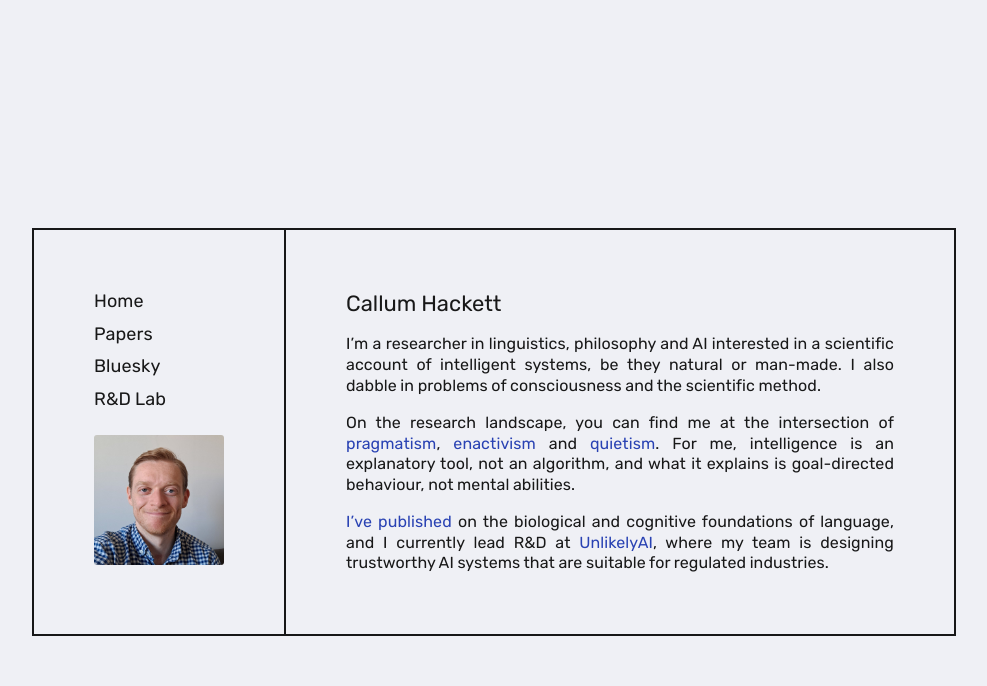
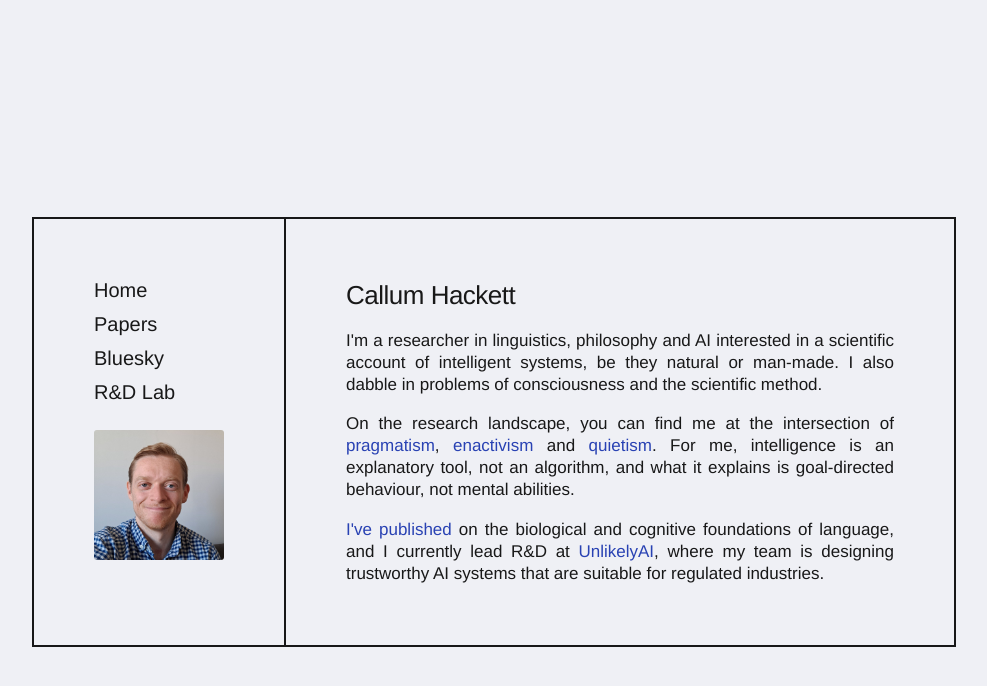
Before and after one commit to callumhackett/callumhackett.github.io, a Jekyll site: the page built from index.md, in a window 1280 px wide. Shown: the top 686 px of the page, without its empty margins (146-1133 px from the left). Built offline with Jekyll 4.4.1, drawn with Linux system fonts in a browser that asks for light colours; some web fonts are replaced.

Commit message:
style updates

```diff
--- a/_config.yml
+++ b/_config.yml
@@ -6,6 +6,10 @@ excerpt_separator: <!--more-->
 name: Callum Hackett
 description: Callum Hackett is a researcher in linguistics, philosophy and AI.
 author: Callum Hackett
+
+markdown: kramdown
+kramdown:
+  smart_quotes: ["apos", "apos", "quot", "quot"]
 
 # default page attributes
 defaults:
--- a/_includes/meta.html
+++ b/_includes/meta.html
@@ -16,7 +16,7 @@
 
         <link rel="preconnect" href="https://fonts.googleapis.com">
         <link rel="preconnect" href="https://fonts.gstatic.com" crossorigin>
-        <link href="https://fonts.googleapis.com/css2?family=Rubik:ital,wght@0,300..900;1,300..900&display=swap" rel="stylesheet">
+        <link href="https://fonts.googleapis.com/css2?family=Gabarito:wght@400..900&family=National+Park:wght@200..800&family=Public+Sans:ital,wght@0,100..900;1,100..900&family=Rubik:ital,wght@0,300..900;1,300..900&family=Stack+Sans+Text:wght@200..700&family=Zalando+Sans:ital,wght@0,200..900;1,200..900&display=swap" rel="stylesheet">
 
         <meta property="og:locale" content="en"/>
         <meta property="og:site_name" content="Callum Hackett"/>
--- a/_layouts/page.html
+++ b/_layouts/page.html
@@ -1,5 +1,5 @@
 {%- capture body-content -%}
-    {{ content | smartify }}
+    {{ content }}
 {%- endcapture -%}
 
 {% include meta.html body-content=body-content %}
--- a/assets/css/core.css
+++ b/assets/css/core.css
@@ -28,14 +28,16 @@ hr {
     font-family: var(--accent-font);
     font-size: var(--h2-size);
     line-height: 0;
+    font-weight: var(--link-weight);
 }
 h1, h2 {
     font-family: var(--accent-font);
     line-height: var(--headings-line-height);
+    letter-spacing: var(--title-spacing);
     word-spacing: var(--word-spacing);
 }
 h1 {
-    font-weight: normal;
+    font-weight: var(--title-weight);
     font-size: var(--h1-size);
     margin: 0 0 var(--p-size) 0;
 }
--- a/assets/css/variables.css
+++ b/assets/css/variables.css
@@ -5,24 +5,27 @@
     --computer-grey: hsl(229, 22.5%, 95%);
 
     /* Font Families */
-    --accent-font: 'Rubik', 'Helvetica', sans-serif;
-    --p-font: 'Rubik', 'Helvetica', sans-serif;
+    --accent-font: 'National Park', 'Helvetica', sans-serif;
+    --p-font: 'National Park', 'Helvetica', sans-serif;
     --code-font: 'CommitMonoV143', monospace;
     --code-font-feature-settings: 'cv03', 'cv08', 'cv10', 'ss03', 'ss04', 'ss05';
 
     /* Font Styles */
-    --h1-size: 22px;
-    --h2-size: 18px;
-    --p-size: 16px;
+    --h1-size: 26px;
+    --h2-size: 20px;
+    --p-size: 17px;
     --description-size: 16px;
     --caption-size: 14px;
     --headings-line-height: 1.3em;
     --p-line-height: 1.3em;
-    --p-weight: 400;
-    --description-weight: 400;
-    --p-spacing: 0.1px;
+    --title-weight: 550;
+    --p-weight: 467;
+    --description-weight: 467;
+    --link-weight: 433;
+    --p-spacing: 0px;
     --description-spacing: 0px;
-    --word-spacing: -0.5px;
+    --title-spacing: -0.5px;
+    --word-spacing: 0px;
 
     /* Other */
     --max-content-width: 920px;
```
